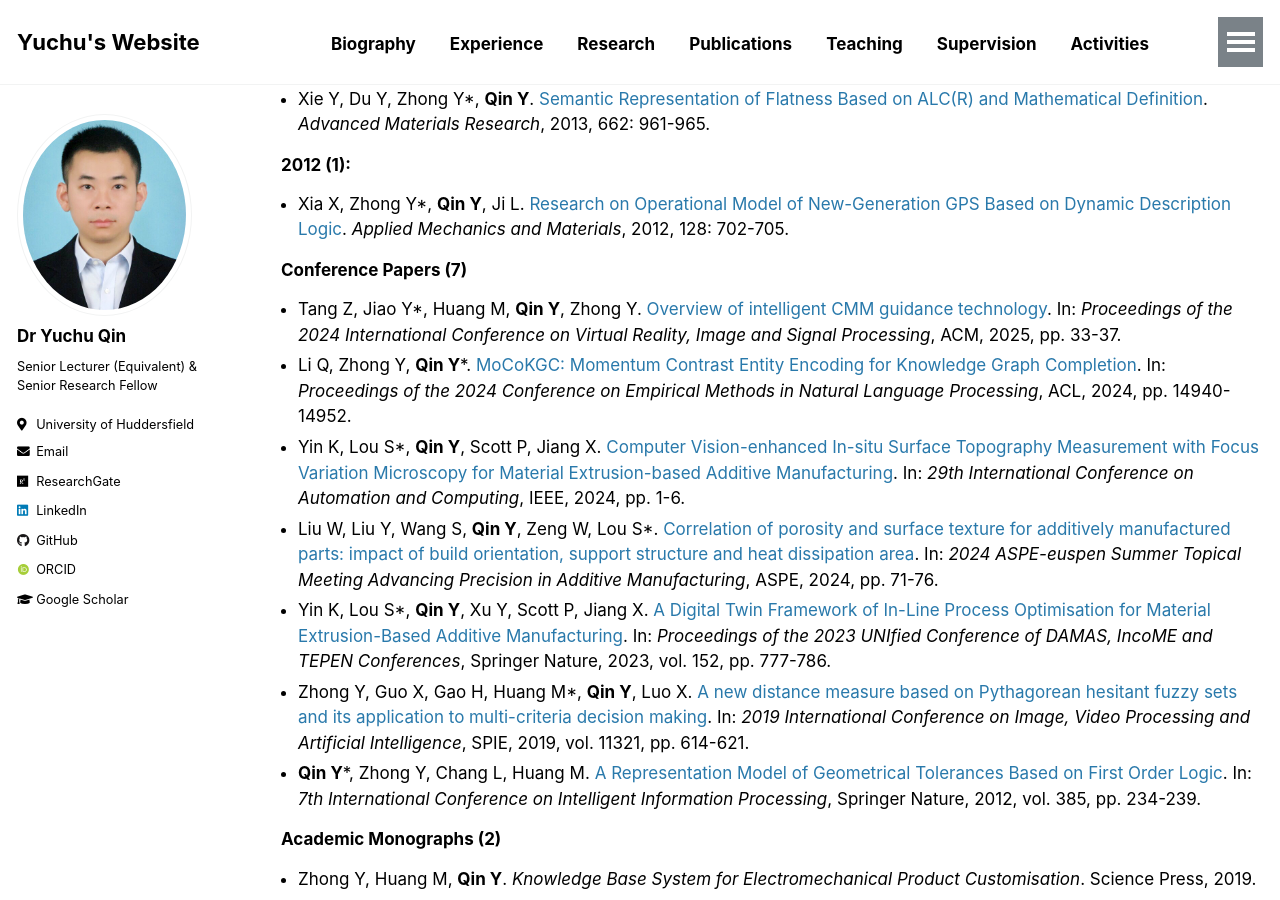
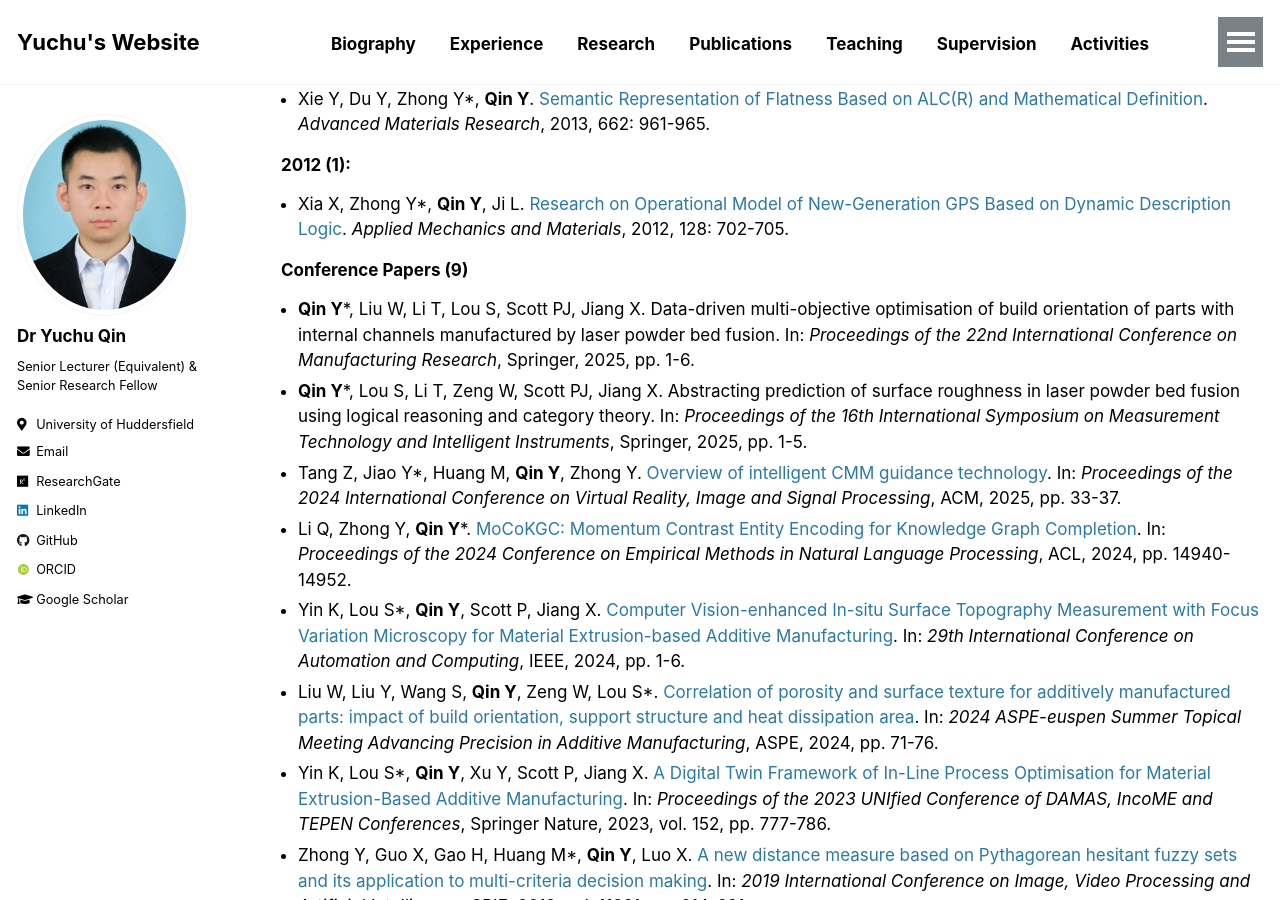
Before and after one commit to yuchu-qin/yuchu-qin.github.io, a Jekyll site: the page built from _pages/publications.md, in a window 1280 px wide and 900 px high, scrolled down 4404 px. Built offline with Jekyll 4.4.1, drawn with Linux system fonts in a browser that asks for light colours; some web fonts are replaced; our own code applies the rules of GitHub Pages for plain Markdown files.

Commit message:
Update publications.md

```diff
--- a/_pages/publications.md
+++ b/_pages/publications.md
@@ -95,7 +95,9 @@ author_profile: true
 ### 2012 (1):
 - Xia X, Zhong Y*, **Qin Y**, Ji L. [Research on Operational Model of New-Generation GPS Based on Dynamic Description Logic](https://www.scientific.net/AMM.128-129.702). _Applied Mechanics and Materials_, 2012, 128: 702-705.
 
-### Conference Papers (7)
+### Conference Papers (9)
+- **Qin Y***, Liu W, Li T, Lou S, Scott PJ, Jiang X. Data-driven multi-objective optimisation of build orientation of parts with internal channels manufactured by laser powder bed fusion. In: _Proceedings of the 22nd International Conference on Manufacturing Research_, Springer, 2025, pp. 1-6.
+- **Qin Y***, Lou S, Li T, Zeng W, Scott PJ, Jiang X. Abstracting prediction of surface roughness in laser powder bed fusion using logical reasoning and category theory. In: _Proceedings of the 16th International Symposium on Measurement Technology and Intelligent Instruments_, Springer, 2025, pp. 1-5.
 - Tang Z, Jiao Y*, Huang M, **Qin Y**, Zhong Y. [Overview of intelligent CMM guidance technology](https://dl.acm.org/doi/10.1145/3700003.3700010). In: _Proceedings of the 2024 International Conference on Virtual Reality, Image and Signal Processing_, ACM, 2025, pp. 33-37.
 - Li Q, Zhong Y, **Qin Y***. [MoCoKGC: Momentum Contrast Entity Encoding for Knowledge Graph Completion](https://aclanthology.org/2024.emnlp-main.832/). In: _Proceedings of the 2024 Conference on Empirical Methods in Natural Language Processing_, ACL, 2024, pp. 14940-14952.
 - Yin K, Lou S*, **Qin Y**, Scott P, Jiang X. [Computer Vision-enhanced In-situ Surface Topography Measurement with Focus Variation Microscopy for Material Extrusion-based Additive Manufacturing](https://ieeexplore.ieee.org/document/10718829). In: _29th International Conference on Automation and Computing_, IEEE, 2024, pp. 1-6.
```
